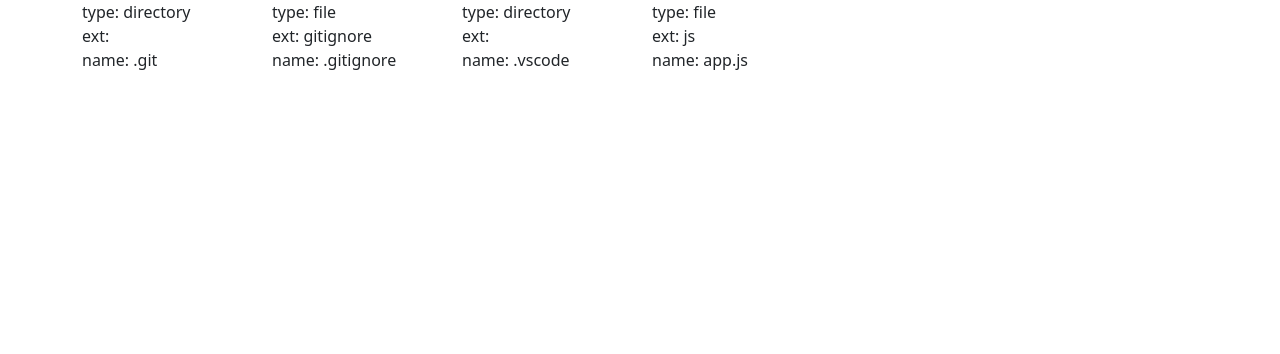
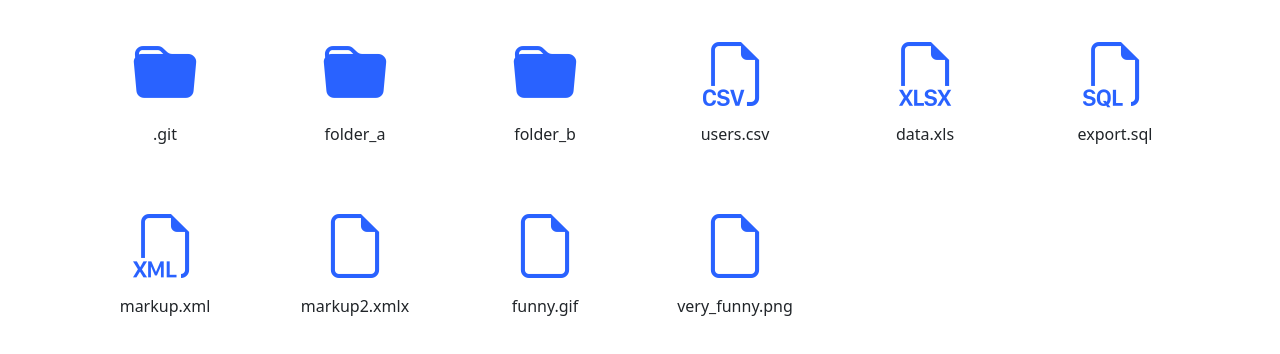
Before and after one commit to bidcompany/file-system-explorer-frontend, an Angular app: page / in a window 1280 px wide. Shown: the top 354 px of the page. Built offline with nearby package versions, Linux system fonts and the light colour scheme.

Commit message:
[add] basic layout

```diff
--- a/angular.json
+++ b/angular.json
@@ -28,6 +28,7 @@
             ],
             "styles": [
               "node_modules/bootstrap/dist/css/bootstrap.min.css",
+              "node_modules/bootstrap-icons/font/bootstrap-icons.css",
               "src/styles.css"
             ],
             "scripts": [
--- a/package.json
+++ b/package.json
@@ -19,6 +19,7 @@
     "@angular/platform-browser-dynamic": "~12.2.0",
     "@angular/router": "~12.2.0",
     "bootstrap": "^5.2.0",
+    "bootstrap-icons": "^1.9.1",
     "rxjs": "~6.6.0",
     "tslib": "^2.3.0",
     "zone.js": "~0.11.4"
--- a/src/app/app.component.html
+++ b/src/app/app.component.html
@@ -1,6 +1,6 @@
 <div class="container">
   <div class="row">
-    <app-element class="col-6 col-md-4 col-xl-2"
+    <app-element class="col-4 col-md-3 col-xl-2"
       *ngFor="let element of elements"
       [type]="element.type"
       [ext]="element.ext"
--- a/src/app/app.component.ts
+++ b/src/app/app.component.ts
@@ -17,19 +17,49 @@ export class AppComponent {
         name: '.git'
       },
       {
-        type: 'file',
-        ext: 'gitignore',
-        name: '.gitignore'
+        type: 'directory',
+        ext: null,
+        name: 'folder_a'
       },
       {
         type: 'directory',
         ext: null,
-        name: '.vscode'
+        name: 'folder_b'
       },
       {
         type: 'file',
-        ext: 'js',
-        name: 'app.js'
+        ext: 'csv',
+        name: 'users.csv'
+      },
+      {
+        type: 'file',
+        ext: 'xls',
+        name: 'data.xls'
+      },
+      {
+        type: 'file',
+        ext: 'sql',
+        name: 'export.sql'
+      },
+      {
+        type: 'file',
+        ext: 'xml',
+        name: 'markup.xml'
+      },
+      {
+        type: 'file',
+        ext: 'xmlx',
+        name: 'markup2.xmlx'
+      },
+      {
+        type: 'file',
+        ext: 'gif',
+        name: 'funny.gif'
+      },
+      {
+        type: 'file',
+        ext: 'png',
+        name: 'very_funny.png'
       },
     ]
   }
--- a/src/app/components/element/element.component.css
+++ b/src/app/components/element/element.component.css
@@ -0,0 +1,14 @@
+.element-container {
+    padding: 10px;
+    cursor: pointer;
+    border-radius: 10px;
+}
+
+.element-container:hover {
+    background-color: #eceff1;
+}
+
+.element-icon {
+    font-size: 4rem;
+    color: #2962ff;
+}
--- a/src/app/components/element/element.component.html
+++ b/src/app/components/element/element.component.html
@@ -1,6 +1,13 @@
-<div>
-    type: {{type}} <br>
-    ext: {{ext}} <br>
-    name: {{name}} <br>
-    <br>
+<div class="element-container text-center my-3">
+    <i class="element-icon"
+    [ngClass]="{
+        'bi bi-folder-fill' : ext == null ,
+        'bi bi-filetype-csv' : ext == 'csv',
+        'bi bi-filetype-xlsx' : ext == 'xlsx',
+        'bi bi-filetype-sql' : ext == 'sql',
+        'bi bi-filetype-xml' : ext == 'xml',
+        'bi bi-file-earmark' : ext == 'generic'
+    }">
+    </i>
+    <div>{{name}}</div>
 </div>
--- a/src/app/components/element/element.component.ts
+++ b/src/app/components/element/element.component.ts
@@ -17,6 +17,16 @@ export class ElementComponent implements OnInit {
   }
 
   ngOnInit(): void {
+    if (this.ext?.startsWith('xls')) {
+      this.ext = 'xlsx';
+    } else if (
+      this.ext != null &&
+      this.ext != 'csv' &&
+      this.ext != 'sql' &&
+      this.ext != 'xml'
+    ) {
+      this.ext = 'generic';
+    }
   }
 
 }
--- a/src/index.html
+++ b/src/index.html
@@ -2,10 +2,9 @@
 <html lang="en">
 <head>
   <meta charset="utf-8">
-  <title>Cargeas File Explorer</title>
+  <title>File Explorer</title>
   <base href="/">
   <meta name="viewport" content="width=device-width, initial-scale=1">
-  <link rel="icon" type="image/x-icon" href="favicon.ico">
 </head>
 <body>
   <app-root></app-root>
```
Also changed, not shown: 2 other files (tests, documents, lock files or other folders).
